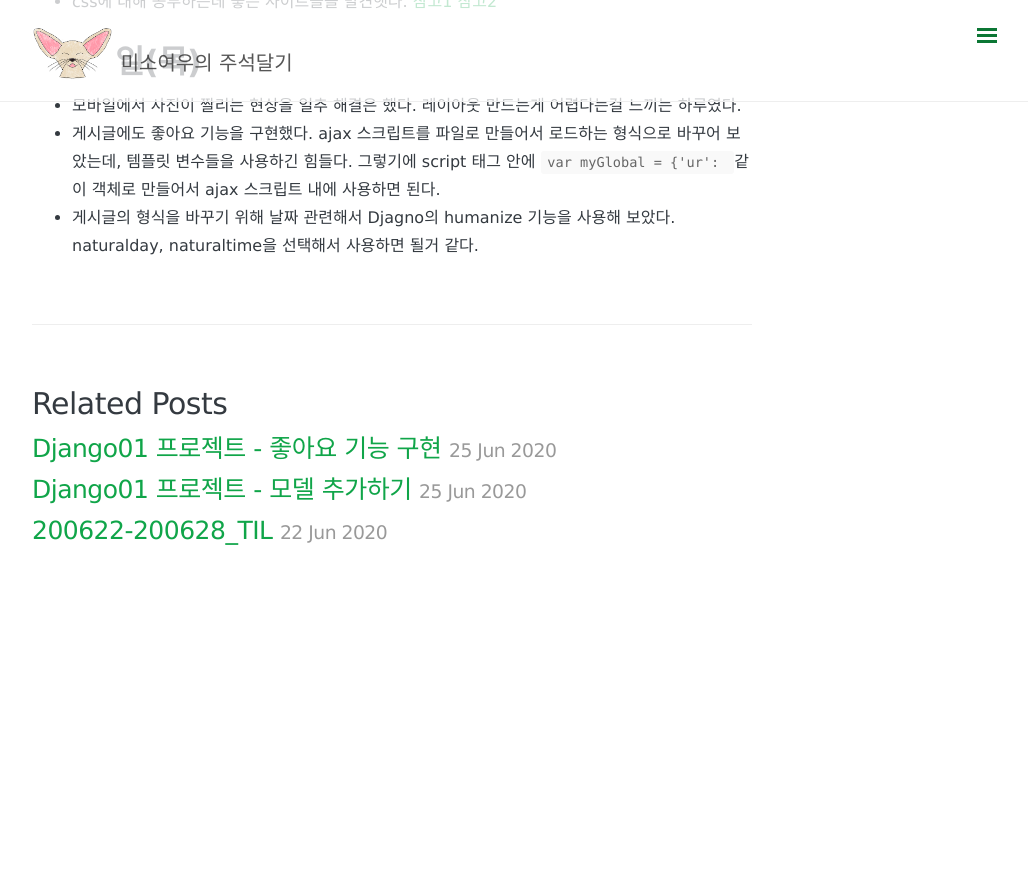
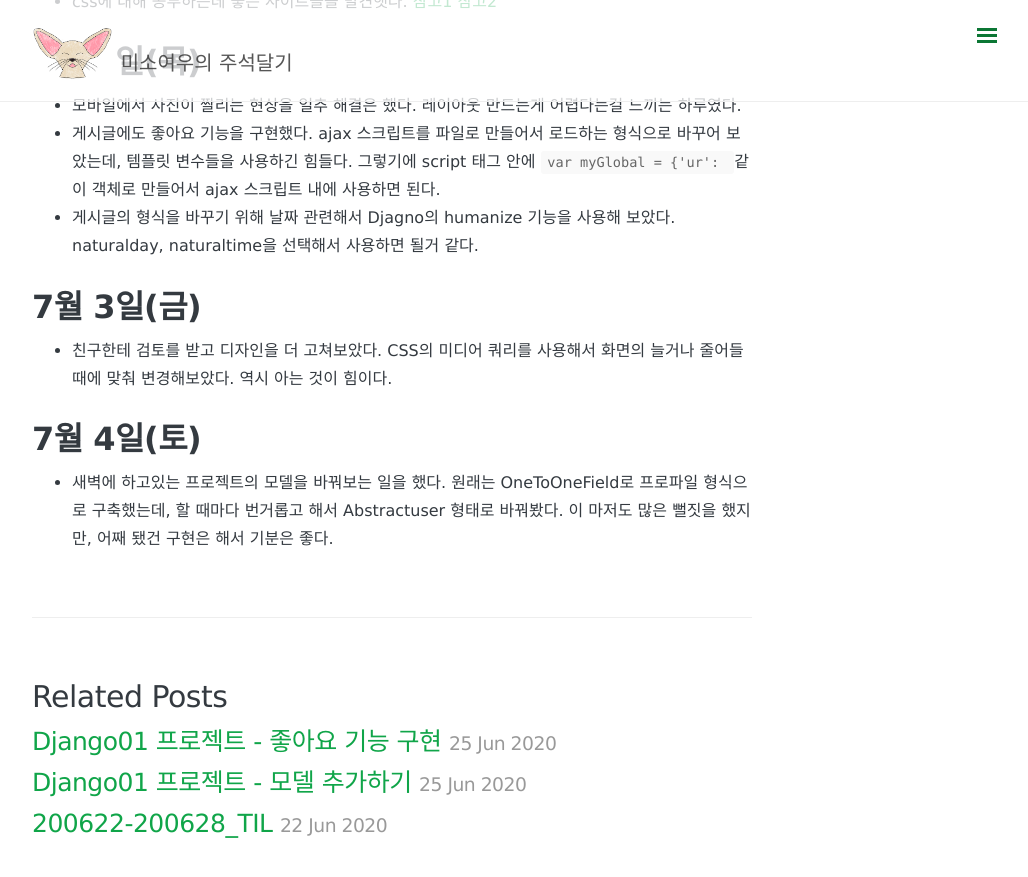
Before and after one commit to somefood/somefood.github.io, a Jekyll site: the page built from _posts/Today I Learned/2020-06-29-07-05-TIL.md, in a window 1280 px wide and 900 px high, scrolled down 634 px. Shown: the top 877 px of the window, without its empty margins (248-1276 px from the left). Built offline with Jekyll 4.4.1, drawn with Linux system fonts in a browser that asks for light colours; nearby versions of some CDN libraries; comment, search, counter and statistics services are not loaded; before the commit the page ends 1240 px from its top, so only the background shows below that.

Commit message:
추가: 0629-0705  TIL 내용추가

```diff
--- a/_posts/Today I Learned/2020-06-29-07-05-TIL.md
+++ b/_posts/Today I Learned/2020-06-29-07-05-TIL.md
@@ -29,3 +29,11 @@ comments: true
 - 게시글에도 좋아요 기능을 구현했다. ajax 스크립트를 파일로 만들어서 로드하는 형식으로 바꾸어 보았는데, 템플릿 변수들을 사용하긴 힘들다.
 그렇기에 script 태그 안에 `var myGlobal = {'ur': {{url}}` 같이 객체로 만들어서 ajax 스크립트 내에 사용하면 된다.
 - 게시글의 형식을 바꾸기 위해 날짜 관련해서 Djagno의 humanize 기능을 사용해 보았다. naturalday, naturaltime을 선택해서 사용하면 될거 같다.
+
+7월 3일(금)
+=========
+- 친구한테 검토를 받고 디자인을 더 고쳐보았다. CSS의 미디어 쿼리를 사용해서 화면의 늘거나 줄어들 때에 맞춰 변경해보았다. 역시 아는 것이 힘이다.
+
+7월 4일(토)
+========
+- 새벽에 하고있는 프로젝트의 모델을 바꿔보는 일을 했다. 원래는 OneToOneField로 프로파일 형식으로 구축했는데, 할 때마다 번거롭고 해서 Abstractuser 형태로 바꿔봤다. 이 마저도 많은 뻘짓을 했지만, 어째 됐건 구현은 해서 기분은 좋다.
```
